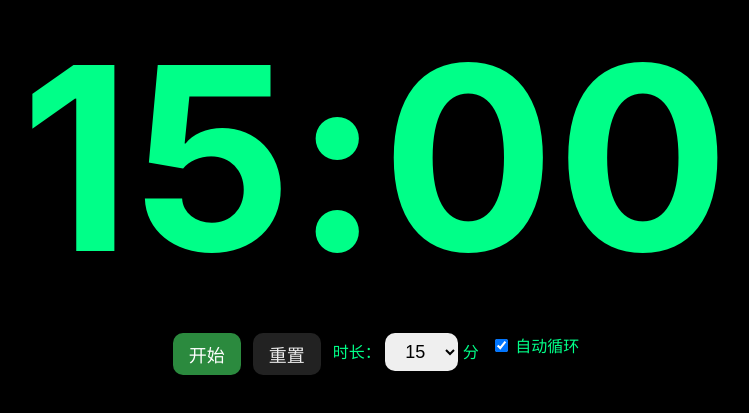
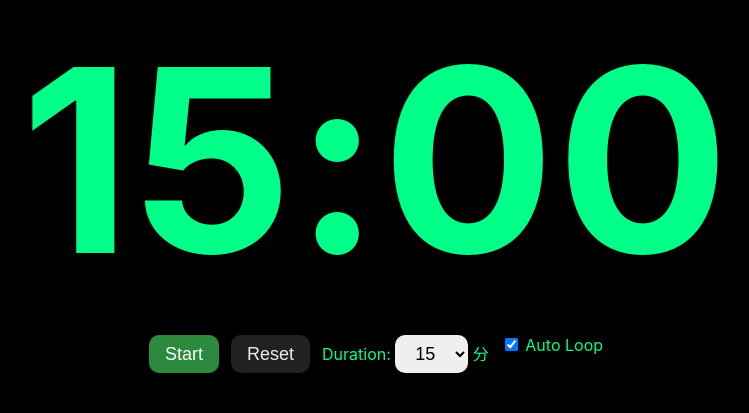
Before and after one commit to Zongze-Li-Pon/ConferenceTimer, a plain HTML site: page index.html in a window 1280 px wide. Shown: the part 211-624 px from the top of the page, without its empty margins (264-1013 px from the left). Drawn offline with Linux system fonts and the light colour scheme.

Commit message:
Modification

```diff
--- a/index.html
+++ b/index.html
@@ -3,17 +3,17 @@
 <head>
   <meta charset="utf-8">
   <meta name="viewport" content="width=device-width,initial-scale=1">
-  <title>15 分钟倒计时</title>
+  <title>Conference Timer</title>
   <link rel="stylesheet" href="style.css">
 </head>
 <body>
   <div class="wrap">
     <div class="time" id="clock">15:00</div>
     <div class="controls">
-      <button id="toggle">开始</button>
-      <button id="reset">重置</button>
+      <button id="toggle">Start</button>
+      <button id="reset">Reset</button>
       <label>
-        时长：
+        Duration:
         <select id="mins">
           <option>5</option>
           <option>10</option>
@@ -23,7 +23,7 @@
           <option>30</option>
         </select> 分
       </label>
-      <label><input type="checkbox" id="loop" checked> 自动循环</label>
+      <label><input type="checkbox" id="loop" checked> Auto Loop</label>
     </div>
   </div>
   <script src="script.js"></script>
--- a/script.js
+++ b/script.js
@@ -52,7 +52,7 @@ function beep(){
 
 toggleBtn.onclick = () => {
   running = !running;
-  toggleBtn.textContent = running ? "暂停" : "开始";
+  toggleBtn.textContent = running ? "Pause" : "Start";
   last = Date.now();
   tick();
 };
@@ -60,7 +60,7 @@ resetBtn.onclick = () => {
   running = false;
   remain = total;
   render();
-  toggleBtn.textContent = "开始";
+  toggleBtn.textContent = "Start";
 };
 minsSel.onchange = () => {
   total = parseInt(minsSel.value,10)*60;
```
